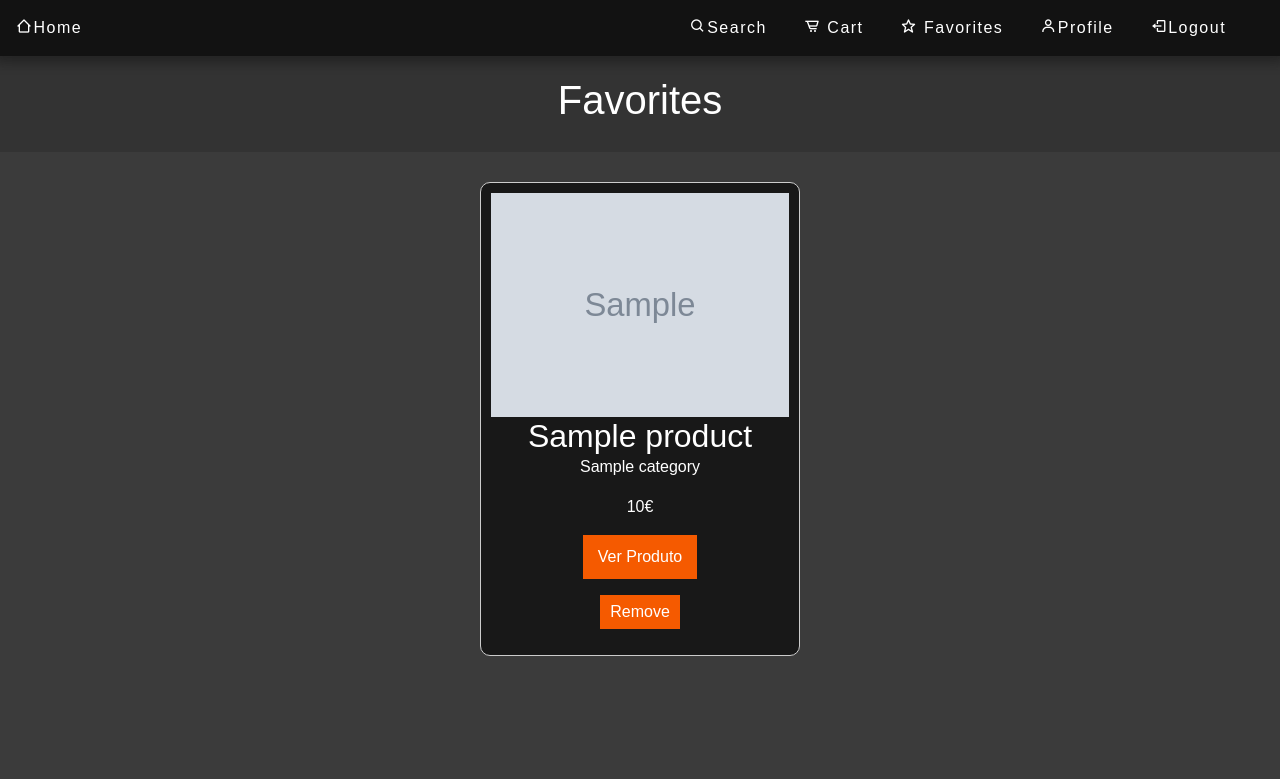
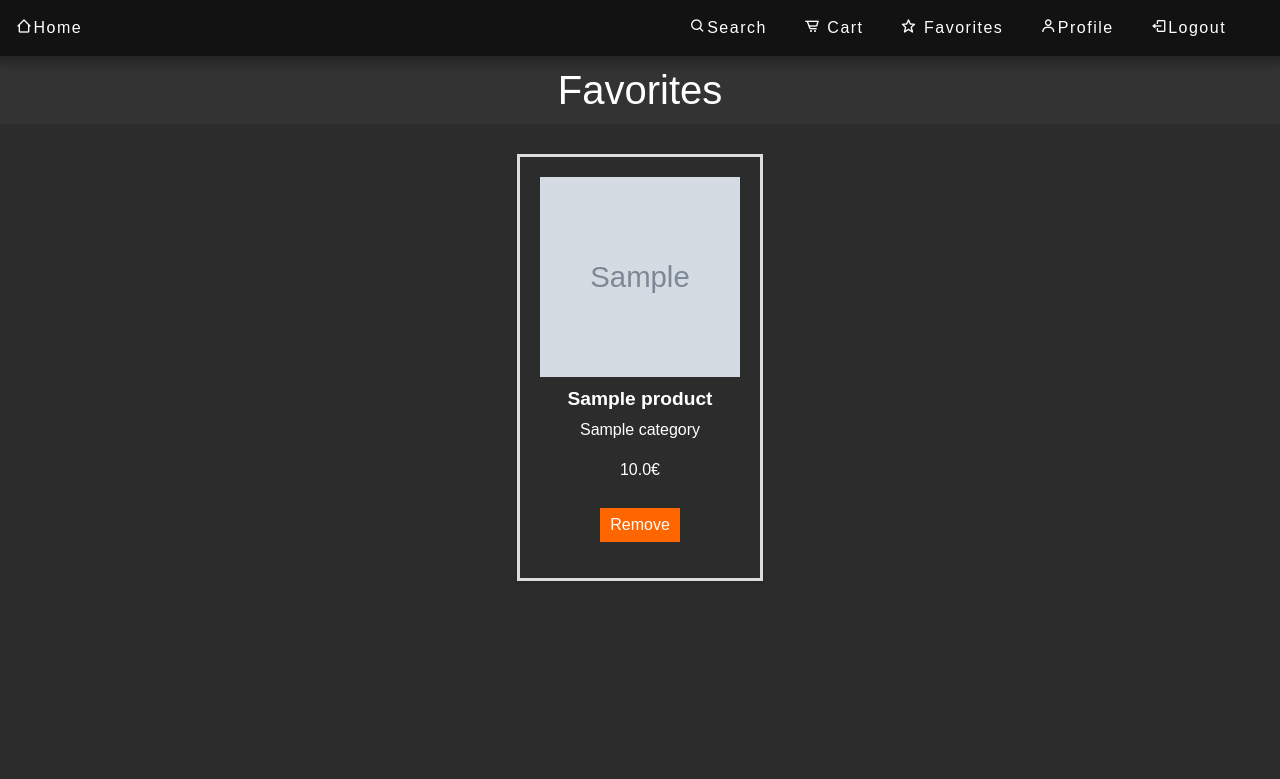
Before and after one commit to MiguelReis23/1st-project-sio, a Flask app: page /favorites in a window 1280 px wide. Shown: the top 779 px of the page. Run offline with Flask 3, Linux system fonts and the light colour scheme; a user stored in the database is signed in; tables that the repository leaves empty hold one stand-in row (values such as "Sample post"); grey boxes marked "Sample" are stand-in pictures.

Commit message:
Reverting to final version of 1st project
This reverts commit 1537b0157c990524a8c7df5a8d5a04714032009f.

```diff
--- a/app/static/css/cart.css
+++ b/app/static/css/car.css
@@ -222,7 +222,7 @@ aside > .botao button {
   border: 0;
   padding: 15px 0;
   color: white;
-  background: #f55a00;
+  background: #ffa600;
   display: block;
   width: 100%;
   text-transform: uppercase;
@@ -231,5 +231,5 @@ aside > .botao button {
 }
 
 aside > .botao button:hover {
-  background: #ff3300;
+  background: #ff9100;
 }
--- a/app/static/css/edit_profile.css
+++ b/app/static/css/edit_profile.css
@@ -57,7 +57,7 @@ body *{
     font-weight: 800;
     letter-spacing: 3px;
     color: #ffffff;
-    background: #f55a00;
+    background: #ff551d;
     cursor: pointer;
 }
 
--- a/app/static/css/favorite.css
+++ b/app/static/css/favorite.css
@@ -1,48 +1,72 @@
+
 body {
     font-family: Arial, sans-serif;
-text-align: center;
+    margin: 0;
+    padding: 0;
+    background-color: #2c2c2c;
 }
 
 header {
     background-color: #333;
     color: #fff;
-  padding: 20px;
+    padding: 10px;
+    text-align: center;
 }
 
+h1 {
+    margin: 0;
+}
 
 .wishlist-container {
+    max-width: 800px;
+    margin: 20px auto;
     display: flex;
-  justify-content: space-around;
     flex-wrap: wrap;
-  margin: 20px auto;
+    justify-content: center;
 }
 
 .wishlist-item {
+    background-color: #2c2c2c;
+    border: 3px solid #ddd;
     margin: 10px;
-  padding: 10px;
-  border-radius: 10px;
-  width: 320px;
-  border: 1px solid #ccc;
-  background-color: #181818;
+    padding: 20px;
+    box-shadow: 0 2px 4px rgba(0, 0, 0, 0.1);
+    max-width: 300px;
+    text-align: center;
+    transition: transform 0.2s;
 }
 
 .wishlist-item:hover {
     transform: translateY(-5px);
 }
 
-.wishlist-item img {
-  max-width: 100%;
+.product-image {
+    max-width: 100px;
+    margin: 0 auto 10px;
 }
 
+.product-details {
+    padding: 10px;
+}
+
+.product-title {
+    font-weight: bold;
+    font-size: 1.2em;
+    color: #ffffff;
+}
+
+.product-description {
+    color: #666;
+}
 
 .product-price {
     font-weight: bold;
-  color: #f55a00;
+    color: #ff6600;
     font-size: 1.5em;
 }
 
 .remove-button {
-  background-color: #f55a00;
+    background-color: #ff6600;
     color: #fff;
     border: none;
     padding: 5px 10px;
@@ -51,32 +75,5 @@ header {
 }
 
 .remove-button:hover {
-  background-color: #ff3300;
+    background-color: #cc5500;
 }
-
-.view-product {
-  background-color: #f55a00;
-  color: #ffffff;
-  border: 0px solid #ffffff;
-  padding: 10px 15px;
-  cursor: pointer;
-  transition: background-color 0.3s;
-}
-
-.view-product:hover {
-  background-color: #ff3300;
-}
-
-.add-to-cart {
-  background-color: #f55a00;
-  color: #ffffff;
-  border: 0px solid #ffffff;
-  padding: 10px 15px;
-  cursor: pointer;
-  transition: background-color 0.3s;
-  margin-top: 20px;
-}
-
-.add-to-cart:hover {
-  background-color: #ff3300;
-}
--- a/app/static/css/login.css
+++ b/app/static/css/login.css
@@ -60,7 +60,7 @@ body *{
     font-weight: 800;
     letter-spacing: 3px;
     color: #ffffff;
-    background: #f55a00;
+    background: #ff6600;
     cursor: pointer;
     box-shadow: 0px 10px 40px -12px #ac3913;
 }
--- a/app/static/css/product.css
+++ b/app/static/css/product.css
@@ -14,6 +14,6 @@
 	font-weight: 800;
 	letter-spacing: 3px;
 	color: #ffffff;
-	background: #f55a00;
+	background: #ff551d;
 	cursor: pointer;
 }
--- a/app/static/css/profile.css
+++ b/app/static/css/profile.css
@@ -48,7 +48,7 @@ body .container .page-title {
     font-weight: 800;
     letter-spacing: 3px;
     color: #2b134b;
-    background: #f55a00;
+    background: #ff551d;
     cursor: pointer;
     box-shadow: 0px 10px 40px -12px #ac3913;
 }
--- a/app/static/css/style.css
+++ b/app/static/css/style.css
@@ -1,7 +1,6 @@
 body {
     background-color: #3b3b3b;
     color: #ffffff;
-    text-align: center;
 
 }
 
@@ -44,11 +43,11 @@ body {
   }
 
   .navbar .navbar-nav .nav-link:hover {
-    color: #ff3300;
+    color: #d32f2f;
   }
 
   .navbar .navbar-nav .nav-link.active {
-    color: #ff3300;
+    color: #d32f2f;
   }
 
   .navbar .navbar-toggler {
@@ -60,7 +59,7 @@ body {
   }
 
   .navbar .navbar-toggler:hover {
-    border: 1px solid #ff3300;
+    border: 1px solid #d32f2f;
   }
 
 /* Style for search bar */
@@ -88,10 +87,6 @@ body {
     border: none;
 }
 
-.botao button:hover {
-    background-color: #f55a00;
-}
-
 .navbar .nav-item button {
     color: #ffffff;
     font-weight: 400;
@@ -100,7 +95,3 @@ body {
     background-color: transparent;
     border: none;
 }
-
-.navbar .nav-item button:hover {
-    color: #f55a00;
-}
--- a/app/templates/cart.html
+++ b/app/templates/cart.html
@@ -4,7 +4,7 @@
 {% include 'navbar.html' %}
 
 {% block styles %}
-    <link rel="stylesheet" href="{{ url_for('static',filename='css/cart.css') }}">
+    <link rel="stylesheet" href="{{ url_for('static',filename='css/car.css') }}">
 	<link href='https://unpkg.com/boxicons@2.1.4/css/boxicons.min.css' rel='stylesheet'>
 {% endblock %}
 
--- a/app/templates/favorites.html
+++ b/app/templates/favorites.html
@@ -15,16 +15,15 @@
     <header>
         <h1>Favorites</h1>
     </header>
-    <div class="row wishlist-container">
+    <div class="wishlist-container">
         {%for product in product_details%}
-        <div class="wishlist-item col-md-12">
-            <img class="card-img-top" src="{{url_for('static',filename='assets/'+ product.image)}}" alt="{{product.name}}">
-                <h2 class="card-title">{{product.name}}</h2>
-                <p class="card-text">{{product.category.name}}</p>
-                <p class="card-price">{{product.price|int}}€</p>
-            <form action="/product/{{product.id}}" method="GET">
-                <button class="view-product">Ver Produto</button>
-            </form>
+        <div class="wishlist-item">
+            <img  width="200" height="200" src="{{url_for('static',filename='assets/'+ product.image)}}" alt="{{product.name}}">
+            <div class="product-details">
+                <h2 class="product-title">{{product.name}}</h2>
+                <p>{{product.category.name}}</p>
+                <p>{{product.price}}€</p>
+            </div>
             <form action="/favorites/remove/{{product.id}}" method="POST">
             <button class="remove-button">Remove</button>
             </form>
--- a/app/templates/search.html
+++ b/app/templates/search.html
@@ -63,9 +63,9 @@
                 html += '<img class="card-img-top" src="static/assets/' + products[i].image + '">';
                 html += '<div class="card-body">';
                 html += '<h5 class="card-title">' + products[i].name + "</h5>";
-                html += '<p class="card-price">' + products[i].price + "€</p>";
+                html += '<p class="card-text">' + products[i].description + "</p>";
                 html += '<form action="/search/products/' + products[i].id + '" method="GET">';
-                html += '<button " class="btn view-product">View Product</a>';
+                html += '<button " class="btn btn-primary">View Product</a>';
                 html += "</form>";
                 html += "</div>";
                 html += "</div>";
--- a/app_sec/static/css/edit_profile.css
+++ b/app_sec/static/css/edit_profile.css
@@ -57,7 +57,7 @@ body *{
     font-weight: 800;
     letter-spacing: 3px;
     color: #ffffff;
-    background: #f55a00;
+    background: #ff551d;
     cursor: pointer;
 }
 
--- a/app_sec/static/css/favorite.css
+++ b/app_sec/static/css/favorite.css
@@ -61,12 +61,12 @@ h1 {
 
 .product-price {
     font-weight: bold;
-    color: #f55a00;
+    color: #ff6600;
     font-size: 1.5em;
 }
 
 .remove-button {
-    background-color: #f55a00;
+    background-color: #ff6600;
     color: #fff;
     border: none;
     padding: 5px 10px;
@@ -75,5 +75,5 @@ h1 {
 }
 
 .remove-button:hover {
-    background-color: #ff3300;
+    background-color: #cc5500;
 }
--- a/app_sec/static/css/index.css
+++ b/app_sec/static/css/index.css
@@ -29,7 +29,7 @@ header {
 
 .price {
     font-weight: bold;
-    color: #f55a00;
+    color: #ff6600;
 }
 
 .view-product {
--- a/app_sec/static/css/login.css
+++ b/app_sec/static/css/login.css
@@ -60,7 +60,7 @@ body *{
     font-weight: 800;
     letter-spacing: 3px;
     color: #ffffff;
-    background: #f55a00;
+    background: #ff6600;
     cursor: pointer;
     box-shadow: 0px 10px 40px -12px #ac3913;
 }
--- a/app_sec/static/css/profile.css
+++ b/app_sec/static/css/profile.css
@@ -48,7 +48,7 @@ body .container .page-title {
     font-weight: 800;
     letter-spacing: 3px;
     color: #2b134b;
-    background: #f55a00;
+    background: #ff6600;
     cursor: pointer;
     box-shadow: 0px 10px 40px -12px #ac3913;
 }
--- a/app_sec/static/css/search.css
+++ b/app_sec/static/css/search.css
@@ -33,7 +33,7 @@ form button.botao1{
     border-radius: 5px;
     margin: 1px 0;
     outline: none;
-    background-color: #f55a00;
+    background-color: #ff551d;
     color: #ffffff;
     cursor: pointer;
 }
--- a/app_sec/static/css/style.css
+++ b/app_sec/static/css/style.css
@@ -43,11 +43,11 @@ body {
   }
 
   .navbar .navbar-nav .nav-link:hover {
-    color: #ff3300;
+    color: #d32f2f;
   }
 
   .navbar .navbar-nav .nav-link.active {
-    color: #ff3300;
+    color: #d32f2f;
   }
 
   .navbar .navbar-toggler {
@@ -59,7 +59,7 @@ body {
   }
 
   .navbar .navbar-toggler:hover {
-    border: 1px solid #ff3300;
+    border: 1px solid #d32f2f;
   }
 
 /* Style for search bar */
```
Also changed, not shown: app/static/css/index.css (+10 -11 lines), app/static/css/search.css (+3 -52 lines), app/templates/index.html (+20 -18 lines). Lines whose indentation alone changed are shown as unchanged.
